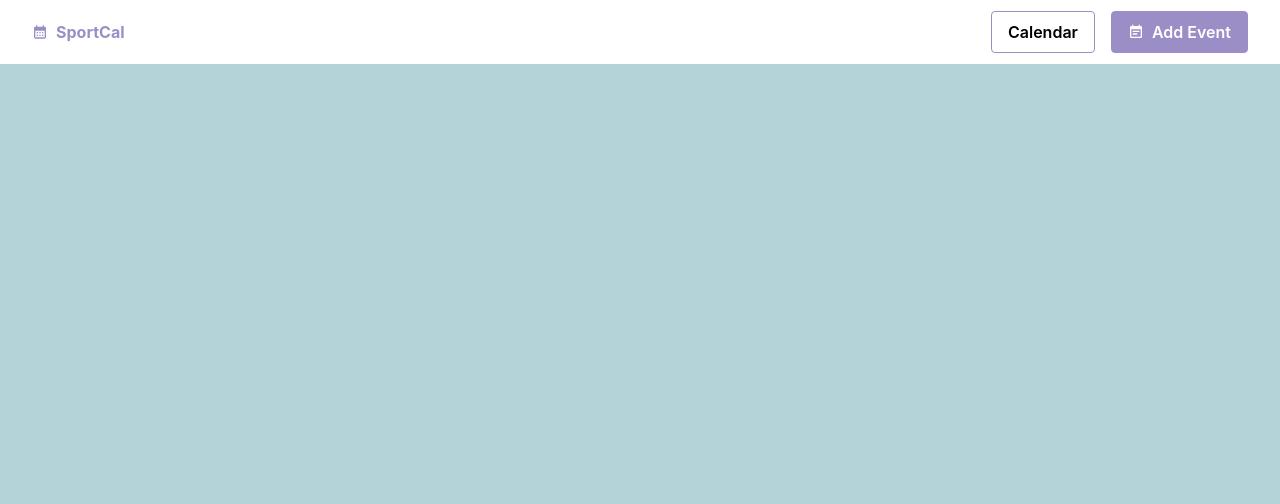
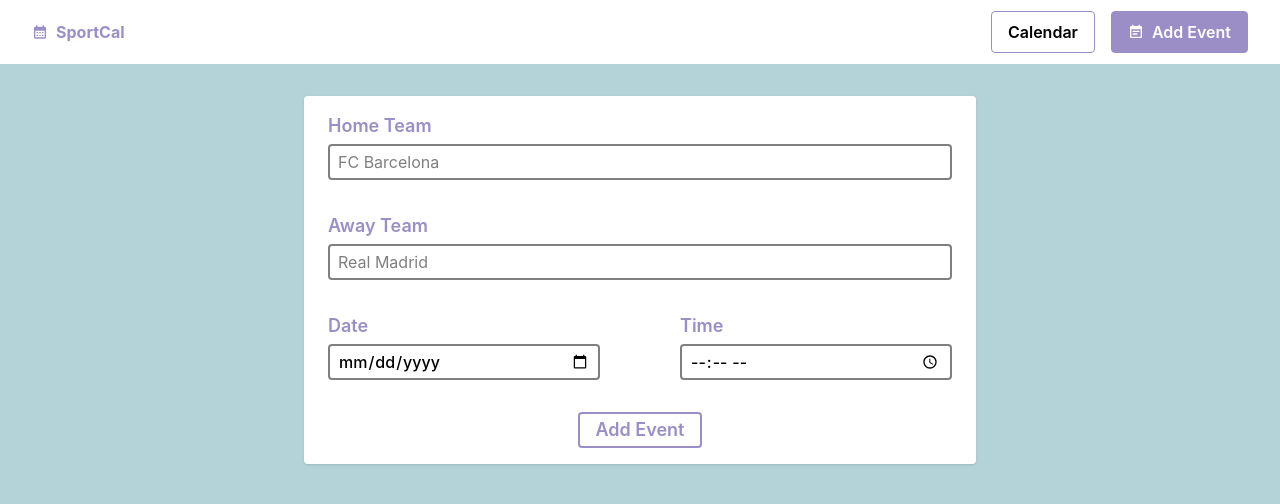
Before and after one commit to JakubMotyl/sportradar-coding-challenge, a React (Vite) app: page /add-event in a window 1280 px wide. Shown: the top 504 px of the page. Built offline with nearby package versions, Linux system fonts and the light colour scheme.

Commit message:
Implement functional add event form

```diff
--- a/src/App.tsx
+++ b/src/App.tsx
@@ -1,19 +1,30 @@
 import Navbar from "./components/Navbar";
 import Calendar from "./components/Calendar";
 import EventDetails from "./components/EventDetails";
+import AddEventForm from "./components/AddEventForm";
 import eventsData from "../src/data/events.json";
 import { BrowserRouter, Route, Routes } from "react-router-dom";
 import { useState } from "react";
 import type { CalendarEvent } from "./types";
 function App() {
     const [events, setEvents] = useState<CalendarEvent[]>(eventsData.data);
+
+    function handleAddEvent(e: CalendarEvent) {
+        setEvents((prev) => [...prev, e]);
+    }
+
     return (
         <BrowserRouter>
             <Navbar />
             <main className="md:h-[calc(100dvh-4rem)] h-[calc(100dvh-3rem)] p-2 md:p-4 lg:p-8">
                 <Routes>
                     <Route path="/" element={<Calendar events={events} />} />
-                    <Route path="/add-event" element={""} />
+                    <Route
+                        path="/add-event"
+                        element={
+                            <AddEventForm handleAddEvent={handleAddEvent} />
+                        }
+                    />
                     <Route
                         path="/event/:id"
                         element={<EventDetails events={events} />}
--- /dev/null
+++ b/src/components/AddEventForm.tsx
@@ -0,0 +1,149 @@
+import { useState } from "react";
+import type { CalendarEvent } from "../types";
+import { useNavigate } from "react-router-dom";
+
+interface AddEventFormProps {
+    handleAddEvent: (e: CalendarEvent) => void;
+}
+
+export default function AddEventForm({ handleAddEvent }: AddEventFormProps) {
+    const [form, setForm] = useState<CalendarEvent>({
+        status: "scheduled",
+        dateVenue: "",
+        timeVenueUTC: "",
+        stadium: "",
+        homeTeam: {
+            officialName: "",
+        },
+        awayTeam: {
+            officialName: "",
+        },
+        result: null,
+        stage: {
+            id: "regular",
+            name: "Regular Season",
+        },
+        originCompetitionName: "Custom Event",
+    });
+
+    const navigate = useNavigate();
+
+    function handleChange(e: React.ChangeEvent<HTMLInputElement>) {
+        const { name, value } = e.target;
+
+        setForm((prev) => {
+            if (name === "homeTeam") {
+                return {
+                    ...prev,
+                    homeTeam: { officialName: value },
+                };
+            }
+            if (name === "awayTeam") {
+                return {
+                    ...prev,
+                    awayTeam: { officialName: value },
+                };
+            }
+
+            return {
+                ...prev,
+                [name]: value,
+            };
+        });
+    }
+
+    function handleSubmit(e: React.SubmitEvent<HTMLFormElement>) {
+        e.preventDefault();
+        handleAddEvent(form);
+        navigate("/");
+    }
+
+    return (
+        <section className="flex flex-col items-center gap-6 md:gap-8 max-w-2xl bg-white mx-auto rounded shadow-sm py-4 px-2 sm:px-6">
+            <form
+                action="#"
+                onSubmit={handleSubmit}
+                className="w-full flex flex-col gap-8"
+            >
+                {/* Home Team */}
+                <div className="form-box">
+                    <label htmlFor="homeTeam" className="form-box-title">
+                        Home Team
+                    </label>
+                    <input
+                        type="text"
+                        id="homeTeam"
+                        name="homeTeam"
+                        onChange={handleChange}
+                        placeholder="FC Barcelona"
+                        maxLength={30}
+                        className="form-box-input"
+                        autoComplete="off"
+                        required
+                    />
+                </div>
+                {/* Away Team */}
+                <div className="form-box">
+                    <label htmlFor="awayTeam" className="form-box-title">
+                        Away Team
+                    </label>
+                    <input
+                        type="text"
+                        id="awayTeam"
+                        name="awayTeam"
+                        onChange={handleChange}
+                        placeholder="Real Madrid"
+                        maxLength={30}
+                        className="form-box-input"
+                        autoComplete="off"
+                        required
+                    />
+                </div>
+
+                <div className="flex items-center justify-between gap-20">
+                    {/* Date */}
+                    <div className="form-box">
+                        <label htmlFor="dateVenue" className="form-box-title">
+                            Date
+                        </label>
+                        <input
+                            type="date"
+                            id="dateVenue"
+                            name="dateVenue"
+                            onChange={handleChange}
+                            className="form-box-input"
+                            required
+                        />
+                    </div>
+                    {/* Time */}
+                    <div className="form-box">
+                        <label
+                            htmlFor="timeVenueUTC"
+                            className="form-box-title"
+                        >
+                            Time
+                        </label>
+                        <input
+                            type="time"
+                            id="timeVenueUTC"
+                            name="timeVenueUTC"
+                            onChange={handleChange}
+                            className="form-box-input"
+                            required
+                        />
+                    </div>
+                </div>
+
+                {/* Submit Button */}
+                <div className="flex justify-center">
+                    <button
+                        type="submit"
+                        className="md:text-lg text-base font-semibold border-2 border-accent rounded py-0.5 px-4 bg-white text-accent cursor-pointer hover:text-white hover:bg-accent duration-200"
+                    >
+                        Add Event
+                    </button>
+                </div>
+            </form>
+        </section>
+    );
+}
--- a/src/index.css
+++ b/src/index.css
@@ -21,4 +21,15 @@ body {
     .team-logo {
         @apply md:h-16 md:w-16 h-12 w-12 font-bold md:text-2xl text-xl flex items-center justify-center rounded-full text-dark-white bg-accent shadow-accent shadow-sm;
     }
+
+    /* Add Event Page */
+    .form-box {
+        @apply flex flex-col gap-1 w-full;
+    }
+    .form-box-title {
+        @apply font-semibold text-accent md:text-lg text-base;
+    }
+    .form-box-input {
+        @apply py-1 px-2 md:text-base text-sm font-medium placeholder:font-normal placeholder:text-black/50 text-black outline-none rounded border-2 border-black/50 duration-200 focus:placeholder:text-accent focus:border-2 focus:border-accent;
+    }
 }
```
